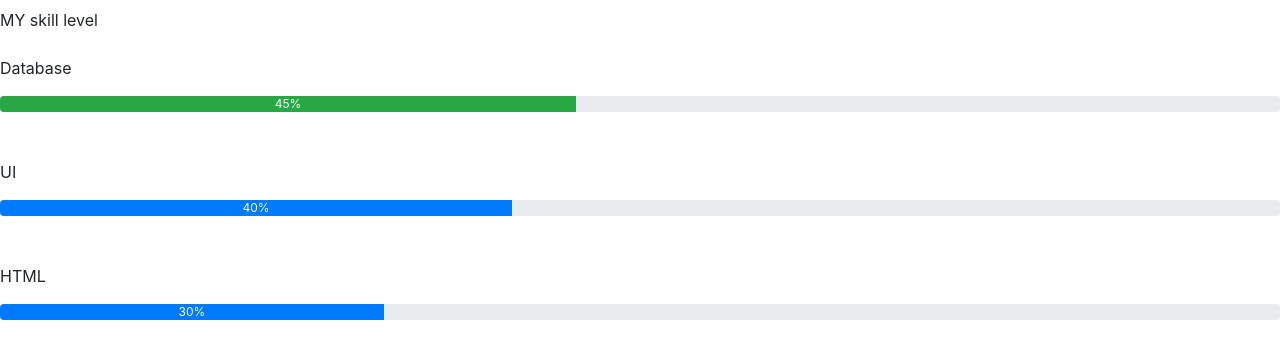
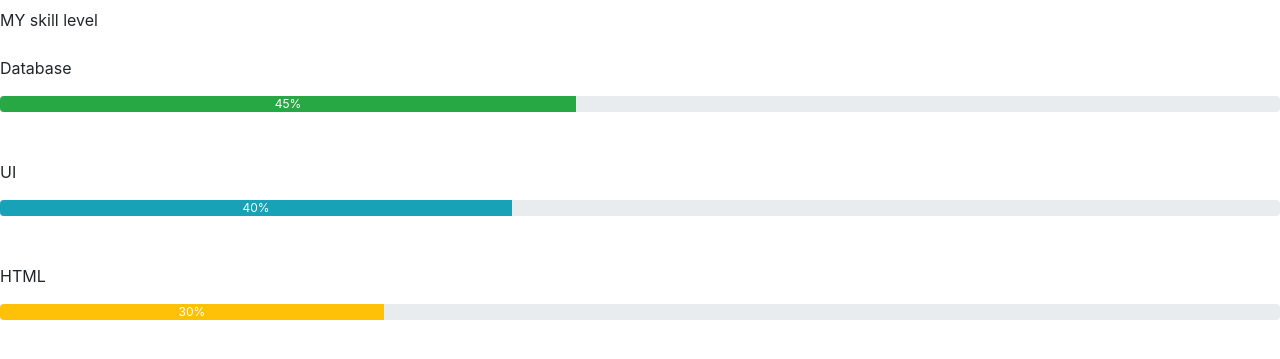
Before and after one commit to 258369741/worathat_portfolio, a Node server app: page /skill in a window 1280 px wide. Shown: the part 56-415 px from the top of the page. Run offline with Node 20, Linux system fonts and the light colour scheme; some libraries are stand-ins or nearby versions.

Commit message:
Initial portfolio project Commit

```diff
--- a/views/skill.hbs
+++ b/views/skill.hbs
@@ -14,11 +14,11 @@
 
 <p> UI</p>
 <div class="progress">
-  <div class="progress-bar" role="progressbar" style="width:{{myData.UI}};" aria-valuenow="40" aria-valuemin="0" aria-valuemax="100">40%</div>
+  <div class="progress-bar bg-info" role="progressbar" style="width:{{myData.UI}};" aria-valuenow="40" aria-valuemin="0" aria-valuemax="100">40%</div>
 </div>
 <br>
     <br>
 <p> HTML</p>
 <div class="progress">
-  <div class="progress-bar" role="progressbar" style="width:{{myData.html}};" aria-valuenow="30" aria-valuemin="0" aria-valuemax="100">30%</div>
+  <div class="progress-bar bg-warning" role="progressbar" style="width:{{myData.html}};" aria-valuenow="30" aria-valuemin="0" aria-valuemax="100">30%</div>
 </div>
```
